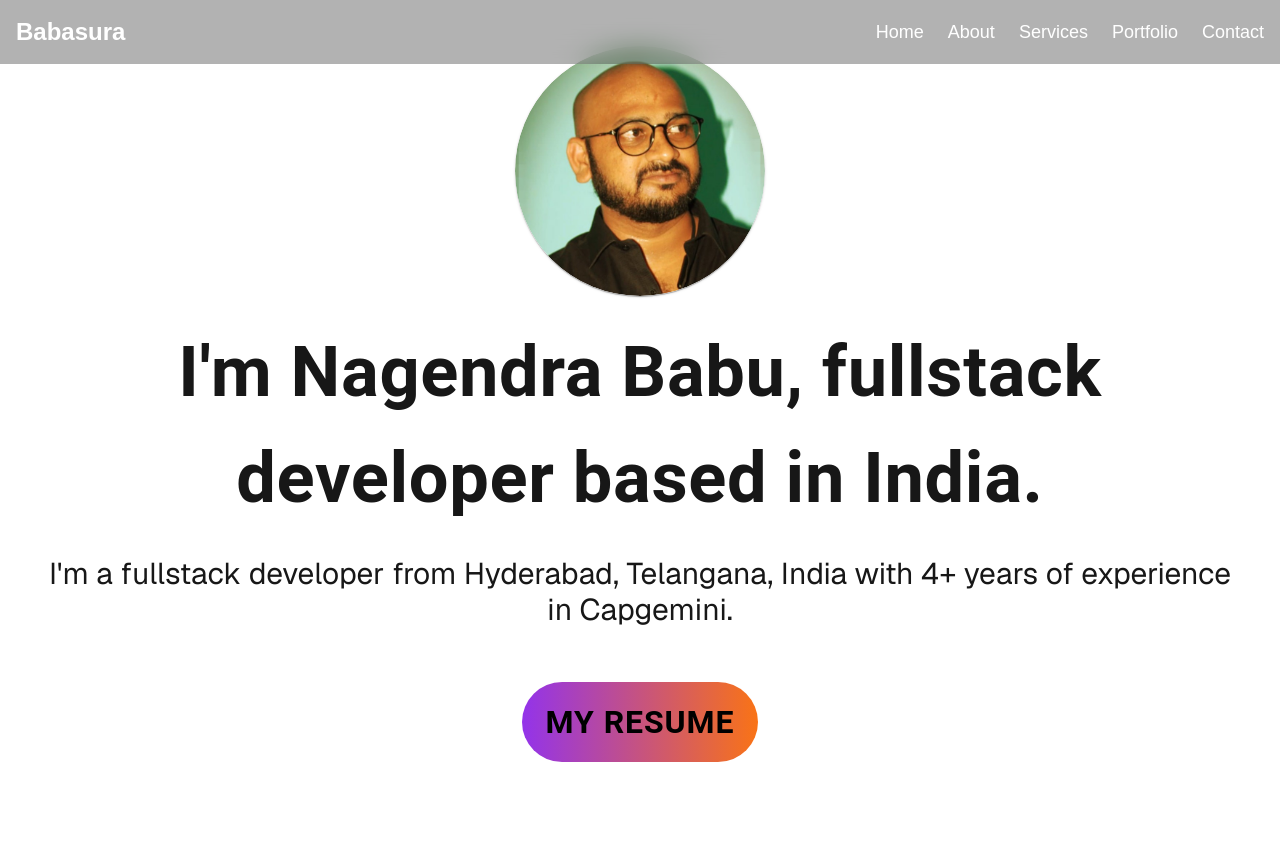
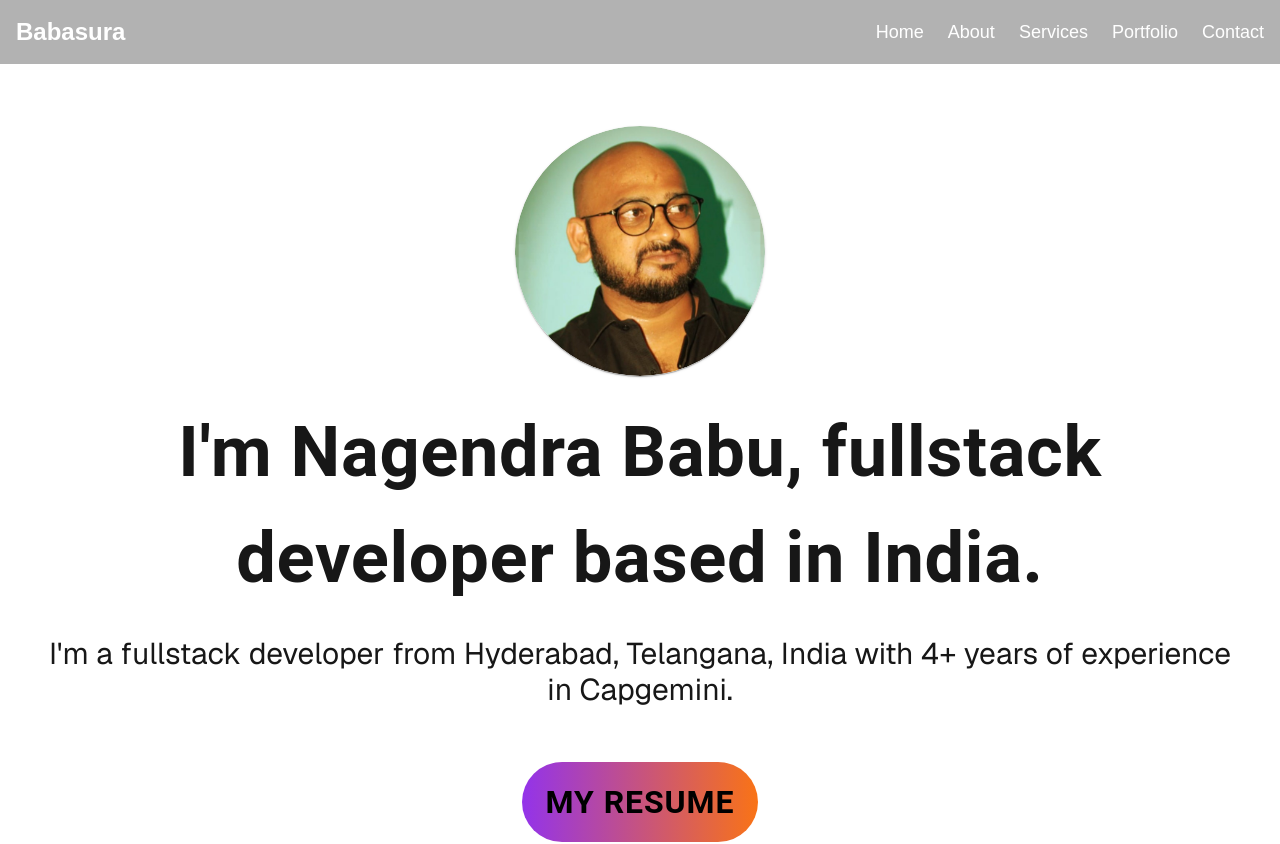
Before and after one commit to NagendraBabuSadu/my-portfolio, a Next.js app: page / in a window 1280 px wide. Shown: the top 844 px of the page. Built offline with nearby package versions, Linux system fonts and the light colour scheme.

Commit message:
updating

```diff
--- a/src/app/layout.tsx
+++ b/src/app/layout.tsx
@@ -27,9 +27,9 @@ export default function RootLayout({
   return (
     <html lang="en" className="scroll-smooth scrollbar-hide">
        <body
-      className={`${geistSans.variable} ${geistMono.variable} antialiased overflow-x-hidden overflow-y-scroll scrollbar-hidden`}
+      className={`${geistSans.variable} ${geistMono.variable} antialiased overflow-x-hidden overflow-y-scroll scrollbar-hidden mt-20`}
     >
-      <div className="max-w-7xl mx-auto px-4 sm:px-6 lg:px-8">
+      <div className="max-w-7xl mx-auto px-4 sm:px-6 lg:px-8 ">
         <Navbar />
         {children}
       </div>
```
